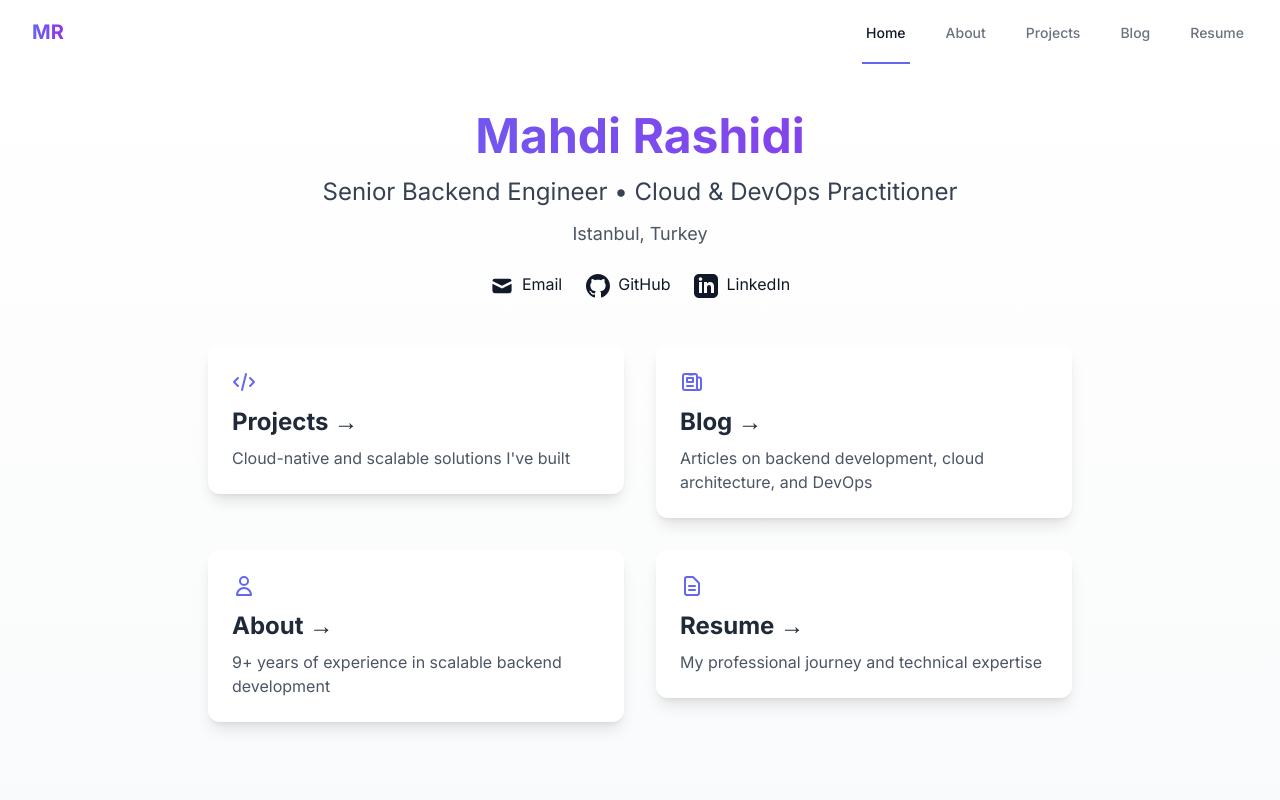
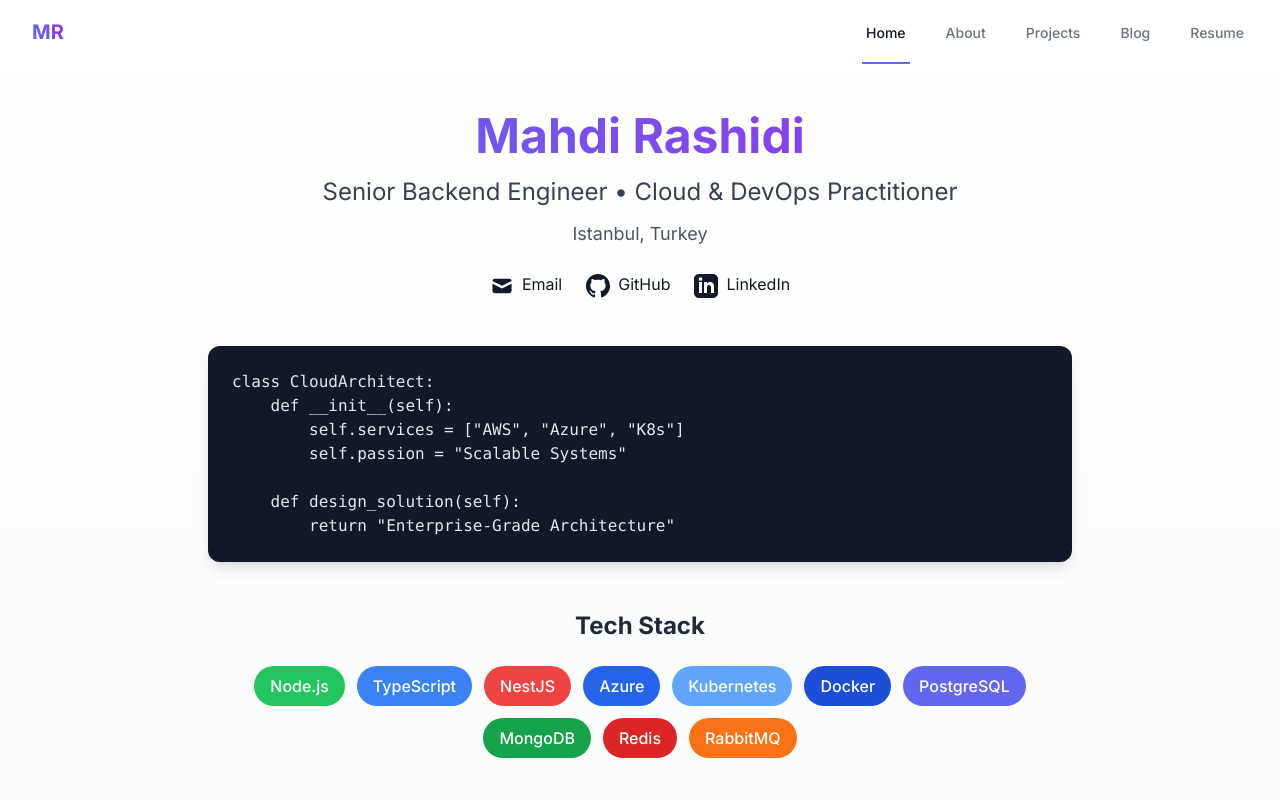
Before and after one commit to MRdevX/mrashidi.me, a Next.js app: page / in a window 1280 px wide. Shown: the top 800 px of the page. Built offline with nearby package versions, Linux system fonts and the light colour scheme.

Commit message:
feat: add animated code snippets and tech stack section to Home page

```diff
--- a/src/app/page.tsx
+++ b/src/app/page.tsx
@@ -2,8 +2,57 @@
 
 import Link from "next/link";
 import { motion } from "framer-motion";
+import { useEffect, useState } from "react";
 
 export default function Home() {
+  const [mounted, setMounted] = useState(false);
+  const [currentCodeIndex, setCurrentCodeIndex] = useState(0);
+
+  const codeSnippets = [
+    {
+      language: "typescript",
+      code: `interface Engineer {
+  name: string;
+  role: string;
+  skills: string[];
+}
+
+const mahdi: Engineer = {
+  name: "Mahdi Rashidi",
+  role: "Senior Backend Engineer",
+  skills: ["Node.js", "TypeScript", "Cloud"]
+};`,
+    },
+    {
+      language: "python",
+      code: `class CloudArchitect:
+    def __init__(self):
+        self.services = ["AWS", "Azure", "K8s"]
+        self.passion = "Scalable Systems"
+
+    def design_solution(self):
+        return "Enterprise-Grade Architecture"`,
+    },
+    {
+      language: "javascript",
+      code: `// Microservices Enthusiast
+const deployService = async () => {
+  await setupInfra();
+  await deployContainers();
+  monitor.start();
+  scale.auto();
+};`,
+    },
+  ];
+
+  useEffect(() => {
+    setMounted(true);
+    const interval = setInterval(() => {
+      setCurrentCodeIndex((prev) => (prev + 1) % codeSnippets.length);
+    }, 5000);
+    return () => clearInterval(interval);
+  }, []);
+
   const container = {
     hidden: { opacity: 0 },
     show: {
@@ -19,9 +68,24 @@
     show: { opacity: 1, y: 0 },
   };
 
+  const techStack = [
+    { name: "Node.js", color: "bg-green-500" },
+    { name: "TypeScript", color: "bg-blue-500" },
+    { name: "NestJS", color: "bg-red-500" },
+    { name: "Azure", color: "bg-blue-600" },
+    { name: "Kubernetes", color: "bg-blue-400" },
+    { name: "Docker", color: "bg-blue-700" },
+    { name: "PostgreSQL", color: "bg-indigo-500" },
+    { name: "MongoDB", color: "bg-green-600" },
+    { name: "Redis", color: "bg-red-600" },
+    { name: "RabbitMQ", color: "bg-orange-500" },
+  ];
+
+  if (!mounted) return null;
+
   return (
     <div className="min-h-screen py-12 bg-gradient-to-b from-white to-gray-50 dark:from-gray-900 dark:to-gray-800">
-      <motion.div className="max-w-4xl mx-auto" initial="hidden" animate="show" variants={container}>
+      <motion.div className="max-w-4xl mx-auto px-4" initial="hidden" animate="show" variants={container}>
         <motion.div className="text-center mb-12" variants={item}>
           <h1 className="text-5xl font-bold mb-4 bg-clip-text text-transparent bg-gradient-to-r from-indigo-500 to-purple-600">
             Mahdi Rashidi
@@ -76,6 +140,37 @@
                 LinkedIn
               </span>
             </motion.a>
+          </div>
+        </motion.div>
+
+        {/* Animated Code Section */}
+        <motion.div
+          className="mb-12 overflow-hidden rounded-xl shadow-lg bg-gray-900 p-6"
+          variants={item}
+          initial={{ opacity: 0, y: 20 }}
+          animate={{ opacity: 1, y: 0 }}
+        >
+          <pre className="text-sm md:text-base overflow-x-auto">
+            <code className="text-gray-200 font-mono">{codeSnippets[currentCodeIndex].code}</code>
+          </pre>
+        </motion.div>
+
+        {/* Tech Stack Section */}
+        <motion.div className="mb-12" variants={item}>
+          <h2 className="text-2xl font-bold mb-6 text-center text-gray-800 dark:text-white">Tech Stack</h2>
+          <div className="flex flex-wrap justify-center gap-3">
+            {techStack.map((tech, index) => (
+              <motion.div
+                key={tech.name}
+                className={`px-4 py-2 rounded-full ${tech.color} text-white font-medium`}
+                initial={{ opacity: 0, scale: 0.5 }}
+                animate={{ opacity: 1, scale: 1 }}
+                transition={{ delay: index * 0.1 }}
+                whileHover={{ scale: 1.1 }}
+              >
+                {tech.name}
+              </motion.div>
+            ))}
           </div>
         </motion.div>
 
```
